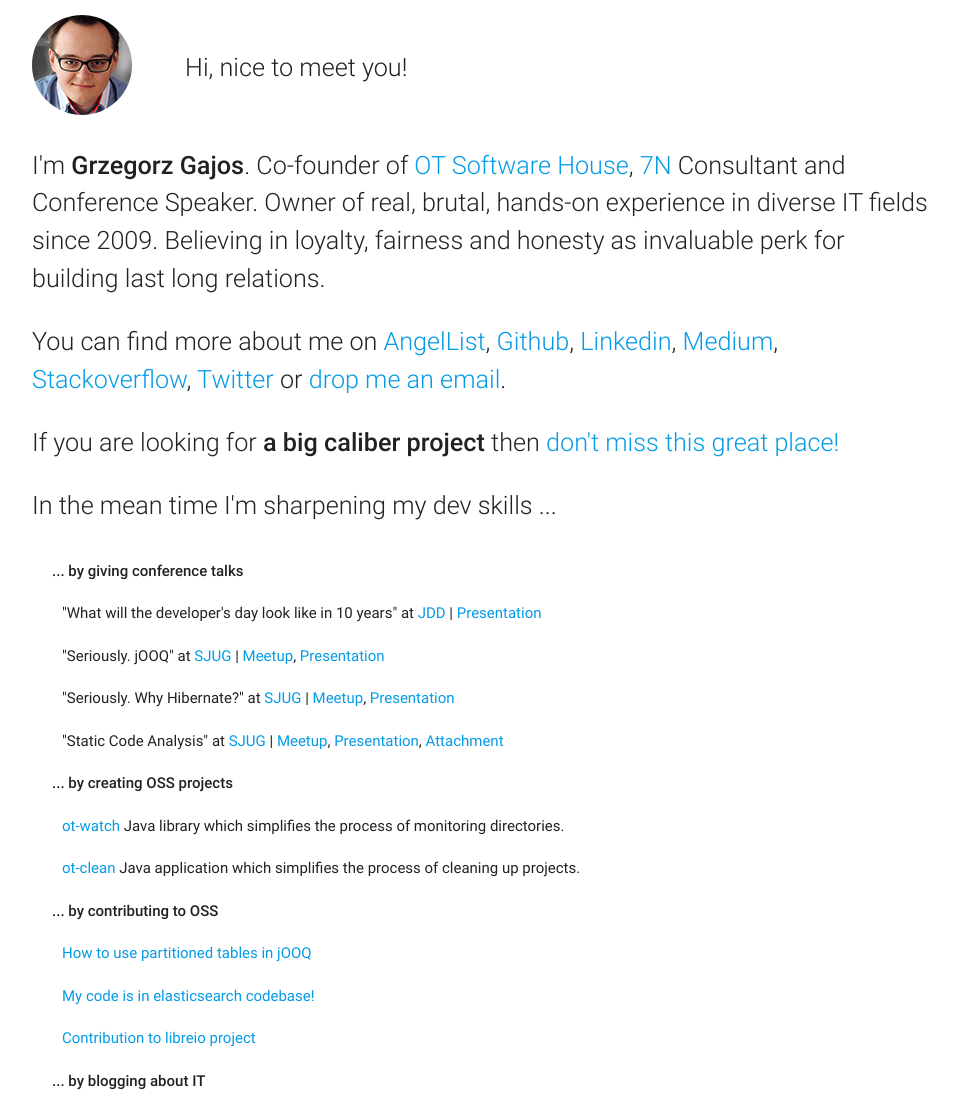
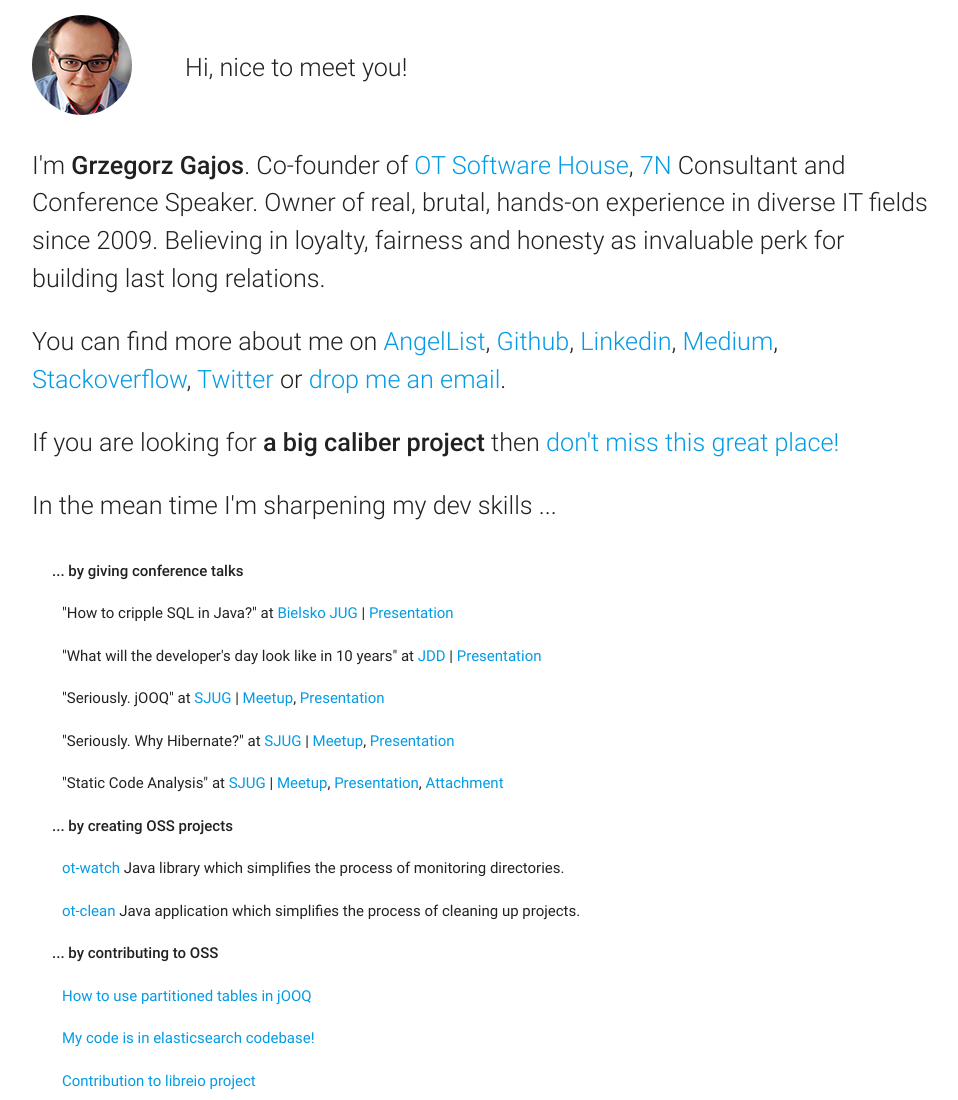
Before and after one commit to ggajos/ggajos.github.com, a plain HTML site: page index.html in a window 1280 px wide. Shown: the top 1100 px of the page, without its empty margins (160-1118 px from the left). Drawn offline with nearby package versions, Linux system fonts and the light colour scheme.

Commit message:
Added meetup

```diff
--- a/index.html
+++ b/index.html
@@ -51,6 +51,12 @@
                     <strong>
                         ... by giving conference talks
                     </strong>
+                </li>
+                <li class="collection-item">
+                    "How to cripple SQL in Java?" at <a
+                        href="https://www.meetup.com/Bielsko-Biala-JUG/events/252222556">Bielsko JUG</a>
+                    | <a
+                        href="https://docs.google.com/presentation/d/1Ho8-xHHk94VcZTyEENYoIhywHfgd_Q-VoxyLeAmxyhM/edit?usp=sharing">Presentation</a>
                 </li>
                 <li class="collection-item">
                     "What will the developer's day look like in 10 years" at <a
```
